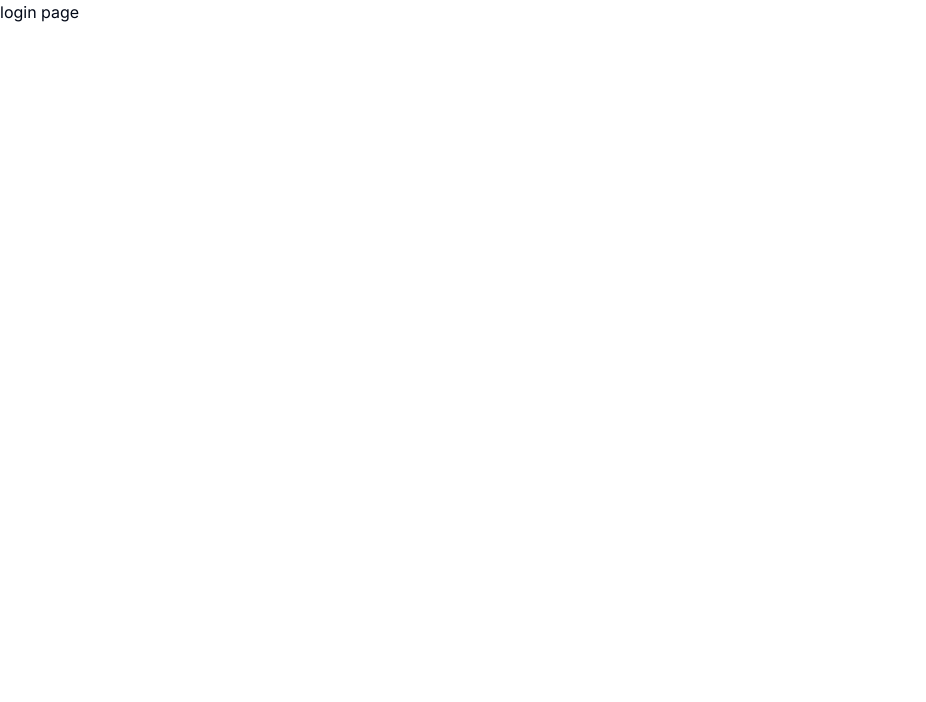
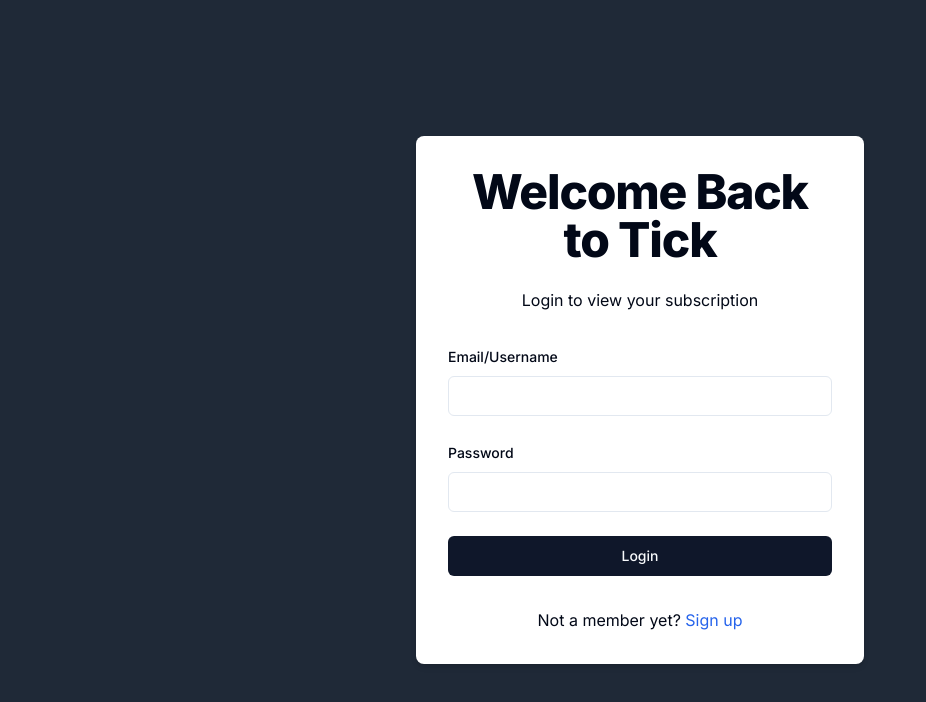
Before and after one commit to Shubbu03/tick, a Next.js app: page /login in a window 1280 px wide. Shown: the top 702 px of the page, without its empty margins (0-926 px from the left). Built offline with nearby package versions, Linux system fonts and the light colour scheme.

Commit message:
feat: Update login page component.

```diff
--- a/src/app/(auth)/login/page.tsx
+++ b/src/app/(auth)/login/page.tsx
@@ -1,11 +1,110 @@
-import React from 'react'
+"use client";
 
-function page() {
+import { zodResolver } from "@hookform/resolvers/zod";
+import { useForm } from "react-hook-form";
+import * as z from "zod";
+import { signIn } from "next-auth/react";
+import {
+  Form,
+  FormField,
+  FormItem,
+  FormLabel,
+  FormMessage,
+} from "@/components/ui/form";
+import { Button } from "@/components/ui/button";
+import { Input } from "@/components/ui/input";
+import Link from "next/link";
+import { useRouter } from "next/navigation";
+import { useToast } from "@/components/ui/use-toast";
+import { signinSchema } from "@/schemas/signinSchema";
+
+export default function Login() {
+  const router = useRouter();
+
+  const form = useForm<z.infer<typeof signinSchema>>({
+    resolver: zodResolver(signinSchema),
+    defaultValues: {
+      identifier: "",
+      password: "",
+    },
+  });
+
+  const { toast } = useToast();
+  const onSubmit = async (data: z.infer<typeof signinSchema>) => {
+    const result = await signIn("credentials", {
+      redirect: false,
+      identifier: data.identifier,
+      password: data.password,
+    });
+
+    if (result?.error) {
+      if (result.error === "CredentialsSignin") {
+        toast({
+          title: "Login Failed",
+          description: "Incorrect username or password",
+          variant: "destructive",
+        });
+      } else {
+        toast({
+          title: "Error",
+          description: result.error,
+          variant: "destructive",
+        });
+      }
+    }
+
+    if (result?.url) {
+      router.replace("/dashboard");
+    }
+  };
+
   return (
-    <div>
-        login page
+    <div className="flex justify-center items-center min-h-screen bg-gray-800">
+      <div className="w-full max-w-md p-8 space-y-8 bg-white rounded-lg shadow-md">
+        <div className="text-center">
+          <h1 className="text-4xl font-extrabold tracking-tight lg:text-5xl mb-6">
+            Welcome Back to Tick
+          </h1>
+          <p className="mb-4">Login to view your subscription</p>
+        </div>
+        <Form {...form}>
+          <form onSubmit={form.handleSubmit(onSubmit)} className="space-y-6">
+            <FormField
+              name="identifier"
+              control={form.control}
+              render={({ field }) => (
+                <FormItem>
+                  <FormLabel>Email/Username</FormLabel>
+                  <Input {...field} />
+                  <FormMessage />
+                </FormItem>
+              )}
+            />
+            <FormField
+              name="password"
+              control={form.control}
+              render={({ field }) => (
+                <FormItem>
+                  <FormLabel>Password</FormLabel>
+                  <Input type="password" {...field} />
+                  <FormMessage />
+                </FormItem>
+              )}
+            />
+            <Button className="w-full" type="submit">
+              Login
+            </Button>
+          </form>
+        </Form>
+        <div className="text-center mt-4">
+          <p>
+            Not a member yet?{" "}
+            <Link href="/signup" className="text-blue-600 hover:text-blue-800">
+              Sign up
+            </Link>
+          </p>
+        </div>
+      </div>
     </div>
-  )
+  );
 }
-
-export default page
```
